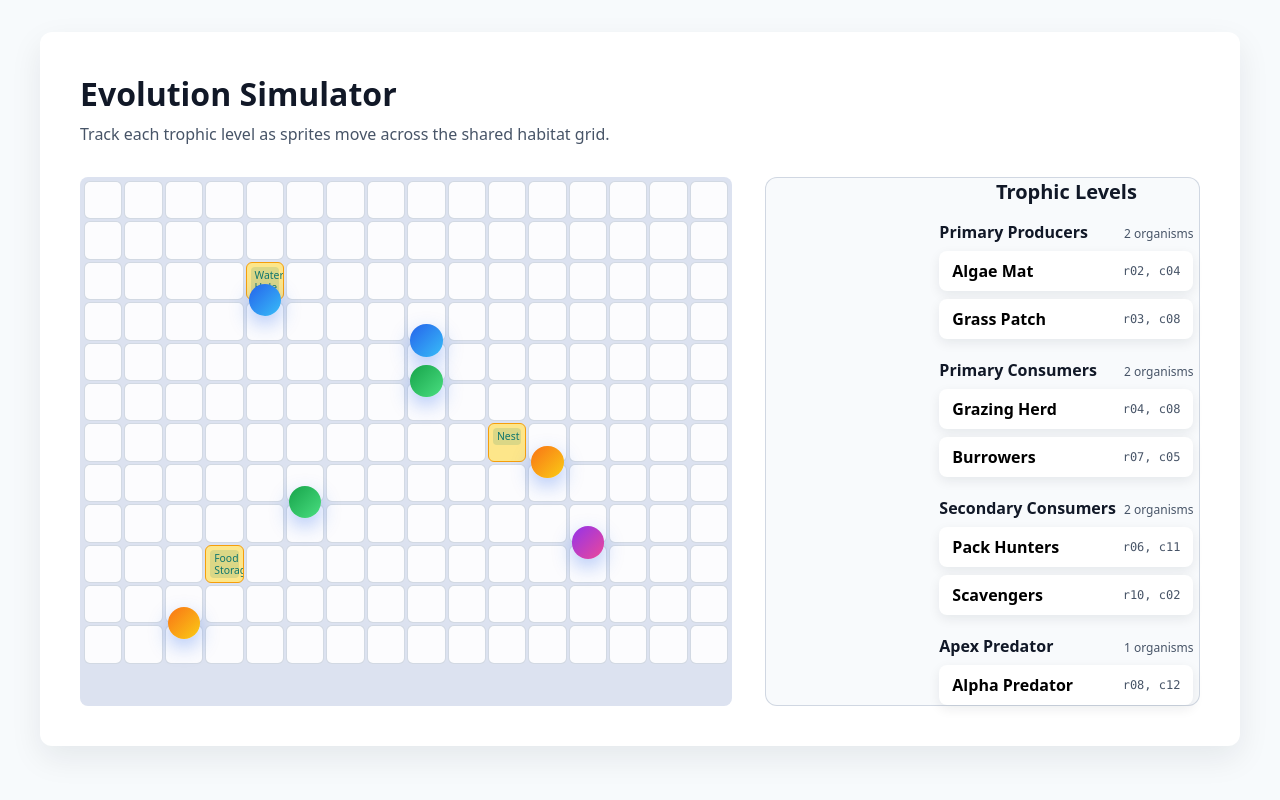
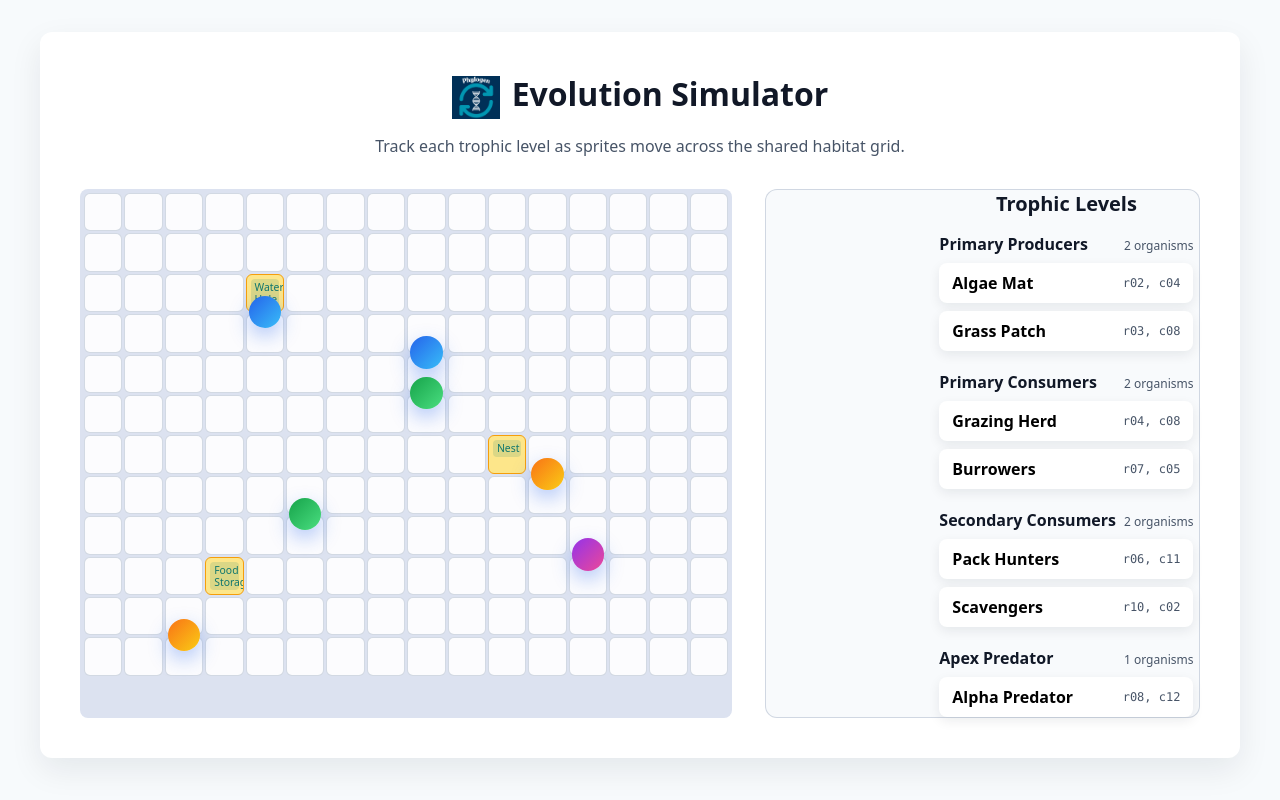
Before and after one commit to dacer521/phylogen, a Flask app: page / in a window 1280 px wide. Run offline with Flask 3, Linux system fonts and the light colour scheme.

Commit message:
logo and center fix

```diff
--- a/static/styles.css
+++ b/static/styles.css
@@ -19,6 +19,26 @@ body {
   display: flex;
   flex-direction: column;
   gap: 2rem;
+}
+
+.simulation__header {
+  display: flex;
+  flex-direction: column;
+  align-items: center;
+  gap: 0.75rem;
+}
+
+.simulation__title {
+  display: flex;
+  align-items: center;
+  justify-content: center;
+  gap: 0.75rem;
+}
+
+.simulation__logo {
+  width: 48px;
+  height: 48px;
+  object-fit: contain;
 }
 
 .simulation__header h1 {
@@ -217,6 +237,14 @@ body {
   color: #475467;
 }
 
+.logo-image {
+  width: 40px;
+  height: 40px;
+  position: absolute;
+  top: 0;
+  right: 0;
+}
+
 @media (max-width: 960px) {
   .simulation__layout {
     grid-template-columns: 1fr;
--- a/templates/base.html
+++ b/templates/base.html
@@ -5,6 +5,7 @@
     <meta name="viewport" content="width=device-width, initial-scale=1">
     <title>{% block title %}Phylogen{% endblock %}</title>
     <link rel="stylesheet" href="{{ url_for('static', filename='styles.css') }}">
+    <link rel="shortcut icon" href="{{ url_for('static', filename='images/phylogen-logo.ico') }}">
   </head>
   <body>
     <div class="container">
--- a/templates/index.html
+++ b/templates/index.html
@@ -5,13 +5,21 @@
 {% block content %}
   <section class="simulation">
     <header class="simulation__header">
-      <h1>Evolution Simulator</h1>
+      <div class="simulation__title">
+        <img src="{{ url_for('static', filename='images/phylogen-logo.png') }}"
+             alt="Phylogen logo"
+             class="simulation__logo">
+        <h1>Evolution Simulator</h1>
+      </div>
       <p>Track each trophic level as sprites move across the shared habitat grid.</p>
     </header>
 
     <div class="simulation__layout">
+
+
       <div class="map-panel"
            style="--grid-rows: {{ map_grid.rows }}; --grid-cols: {{ map_grid.cols }};">
+
         <div class="map-grid" role="grid" aria-label="Habitat map">
           {% for row in range(map_grid.rows) %}
             {% for col in range(map_grid.cols) %}
```
Also changed, not shown: static/images/phylogen-logo.ico (added), static/images/phylogen-logo.png (added).
